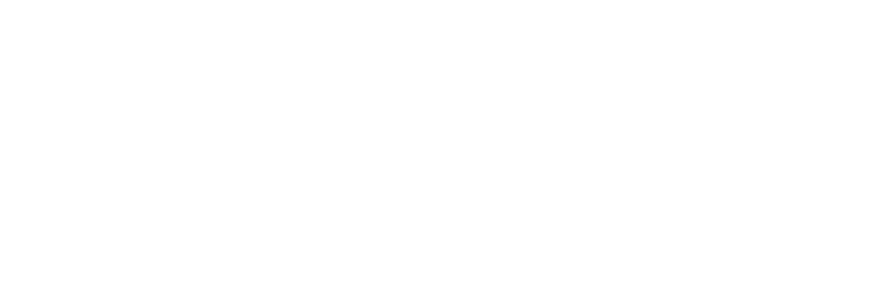
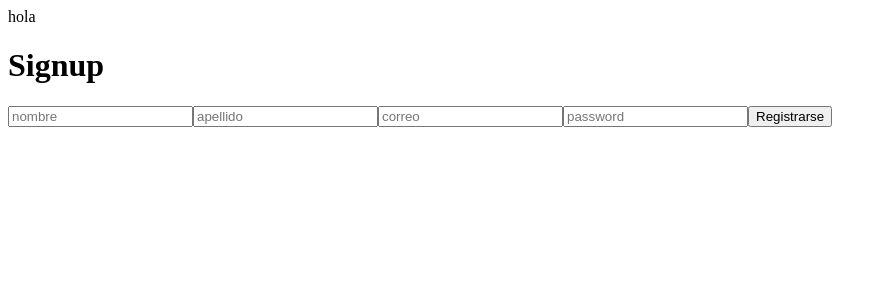
Before and after one commit to camilo-a-g-z/prueba-tecnica, a React (Vite) app in the folder prueba-tecnica/: page / in a window 1280 px wide. Shown: the top 300 px of the page, without its empty margins (0-887 px from the left). Built offline with nearby package versions, Linux system fonts and the light colour scheme; no server answers.

Commit message:
Se trebaja en login y sign up

```diff
--- a/prueba-tecnica/src/App.jsx
+++ b/prueba-tecnica/src/App.jsx
@@ -1,12 +1,35 @@
-import './App.css'
+import "./App.css";
+import React from "react";
+//impotar modulos de firebase
+import appFirebase from "./credentials";
+import { getAuth, onAuthStateChanged } from "firebase/auth";
+//import firebase from "firebase/app";
+//importar componentes
+import Login from "./components/Pages/Login/Login";
+import Frutas from "./components/Pages/Frutas/Frutas";
+import Signup from "./components/Pages/Signup/Signup";
+
+const auth = getAuth(appFirebase);
 
 function App() {
+  const [firebaseUser, setFirebaseUser] = React.useState(null);
+
+  onAuthStateChanged(auth, (user) => {
+    if (user) {
+      setFirebaseUser(user);
+    } else {
+      setFirebaseUser(null);
+    }
+  });
 
   return (
     <>
-      <div></div>
+      hola
+      <div>
+        {firebaseUser !== null ? <Frutas user={firebaseUser} /> : <Signup />}
+      </div>
     </>
-  )
+  );
 }
 
-export default App
+export default App;
--- /dev/null
+++ b/prueba-tecnica/src/components/Pages/Frutas/Frutas.jsx
@@ -0,0 +1,11 @@
+import React from "react";
+
+const Frutas = () => {
+    return (
+        <div>
+            <h1>Login</h1>
+        </div>
+    );
+}
+
+export default Frutas;
--- /dev/null
+++ b/prueba-tecnica/src/components/Pages/Login/Login.jsx
@@ -0,0 +1,15 @@
+import React from "react";
+
+const Login = () => {
+  return (
+    <div>
+      <h1>Login</h1>
+      <input type="text" placeholder="correo" />
+      <input type="text" placeholder="password" />
+      <button>Login</button>
+      <button>Registrarse</button>
+    </div>
+  );
+};
+
+export default Login;
--- /dev/null
+++ b/prueba-tecnica/src/components/Pages/Signup/Signup.jsx
@@ -0,0 +1,17 @@
+import React from "react";
+
+const Signup = () => {
+  const [user, setUser] = React.useState(false);
+  return (
+    <div>
+      <h1>Signup</h1>
+      <input type="text" placeholder="nombre" />
+      <input type="text" placeholder="apellido" />
+      <input type="text" placeholder="correo" />
+      <input type="text" placeholder="password" />
+      <button>Registrarse</button>
+    </div>
+  );
+};
+
+export default Signup;
```
